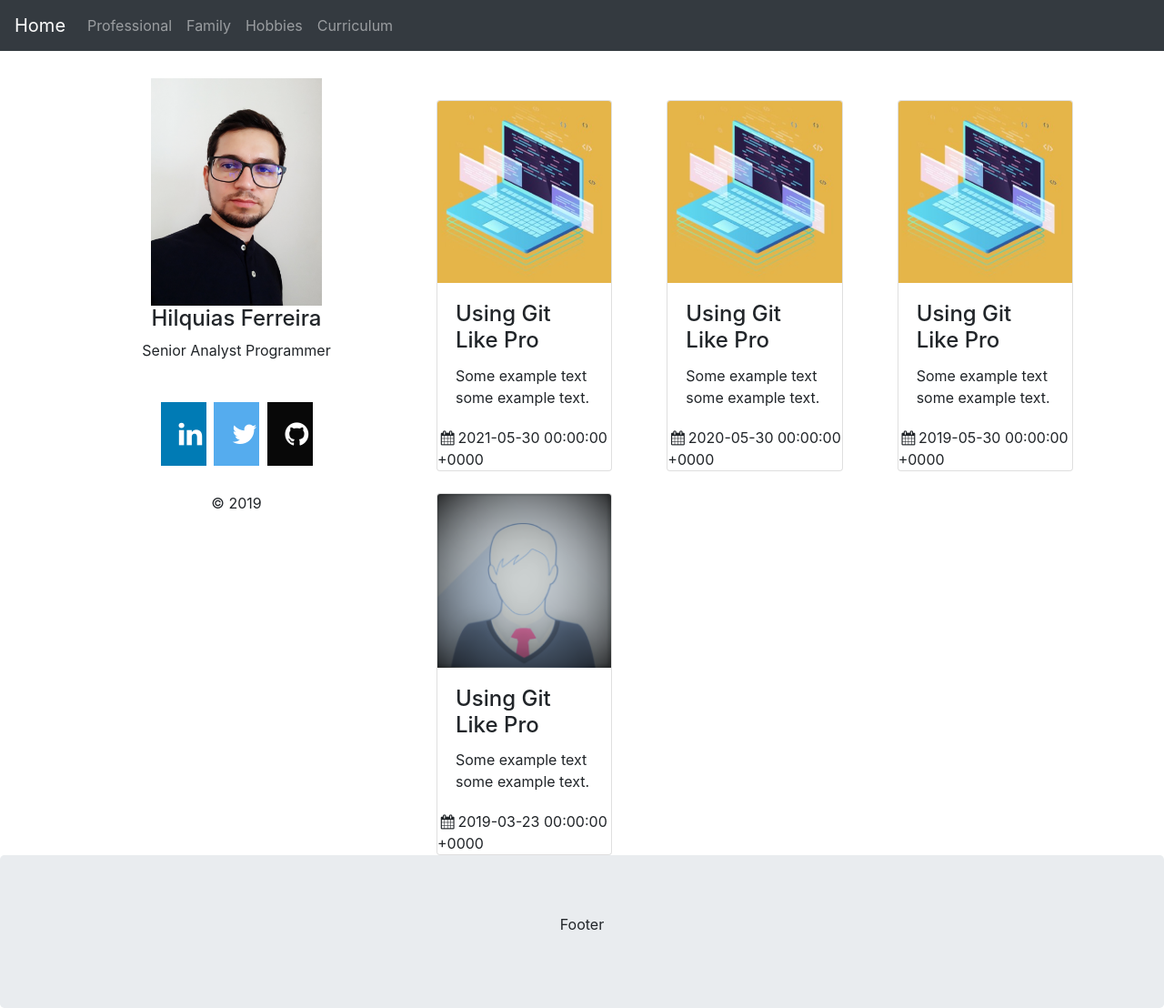
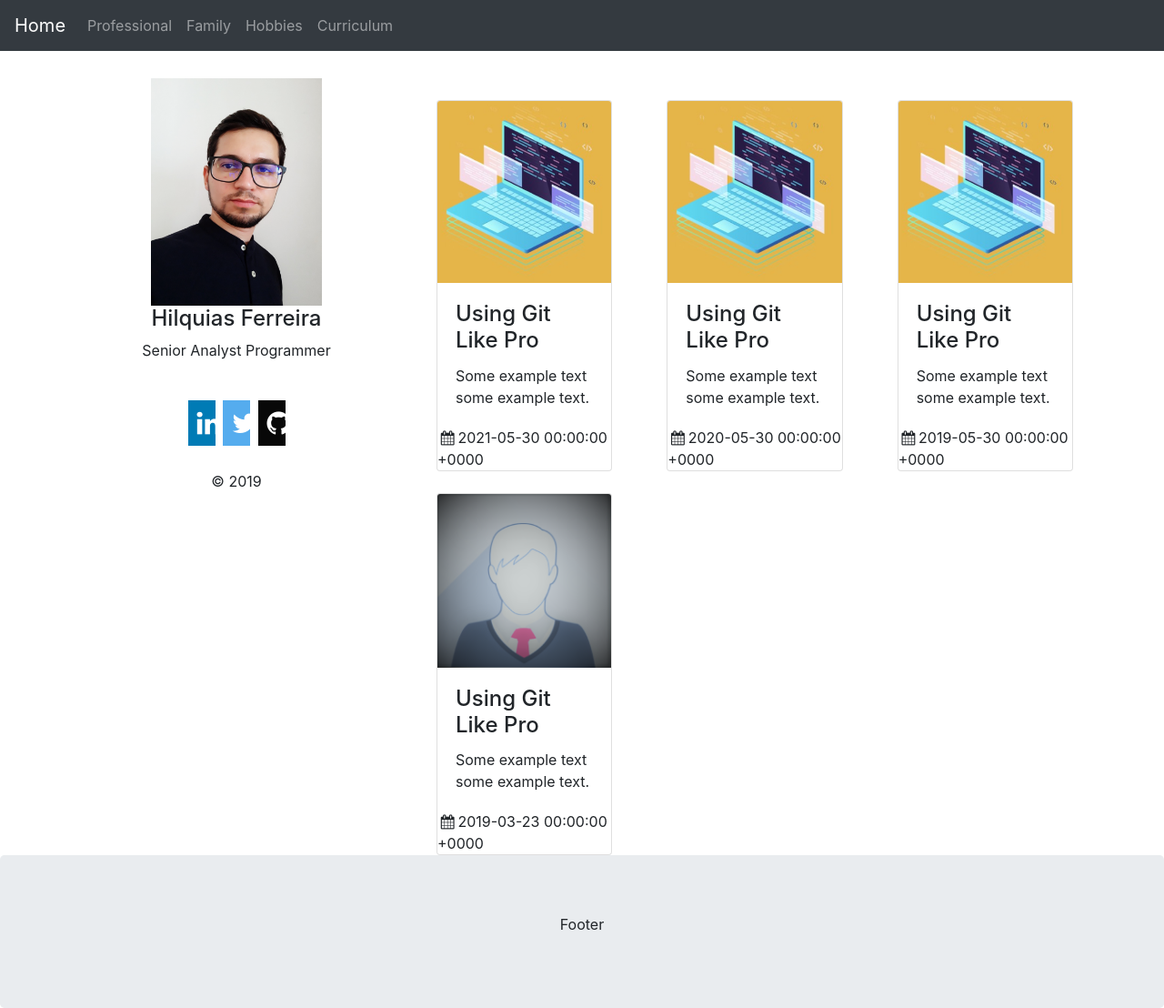
Before and after one commit to hilquiasferreira/hilquiasferreira.github.io, a Jekyll site: the page built from index.md, in a window 1280 px wide. Shown: the whole page at 91% size. Built offline with Jekyll 4.4.1, drawn with Linux system fonts in a browser that asks for light colours.

Commit message:
homepage

```diff
--- a/_sass/ext/_media-buttons.scss
+++ b/_sass/ext/_media-buttons.scss
@@ -2,12 +2,12 @@
 // Hilquias Ferreira
 
 .fa {
-  padding: 20px;
+  padding: 10px;
   font-size: 30px;
-  width: 50px;
+  width: 30px;
   text-align: center;
   text-decoration: none;
-  margin: 5px 2px;
+  margin: 3px 2px;
 }
 
 .fa:hover {
```
